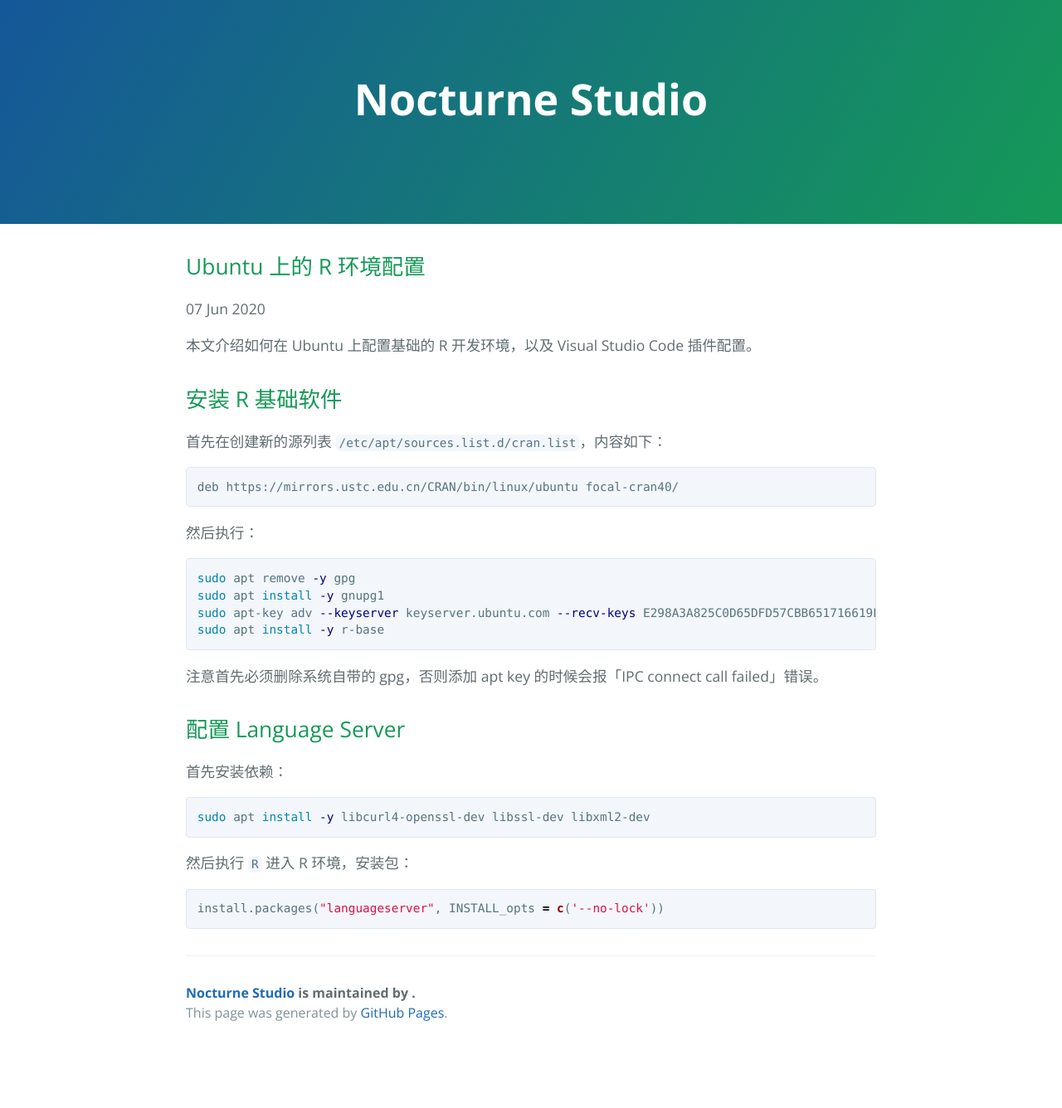
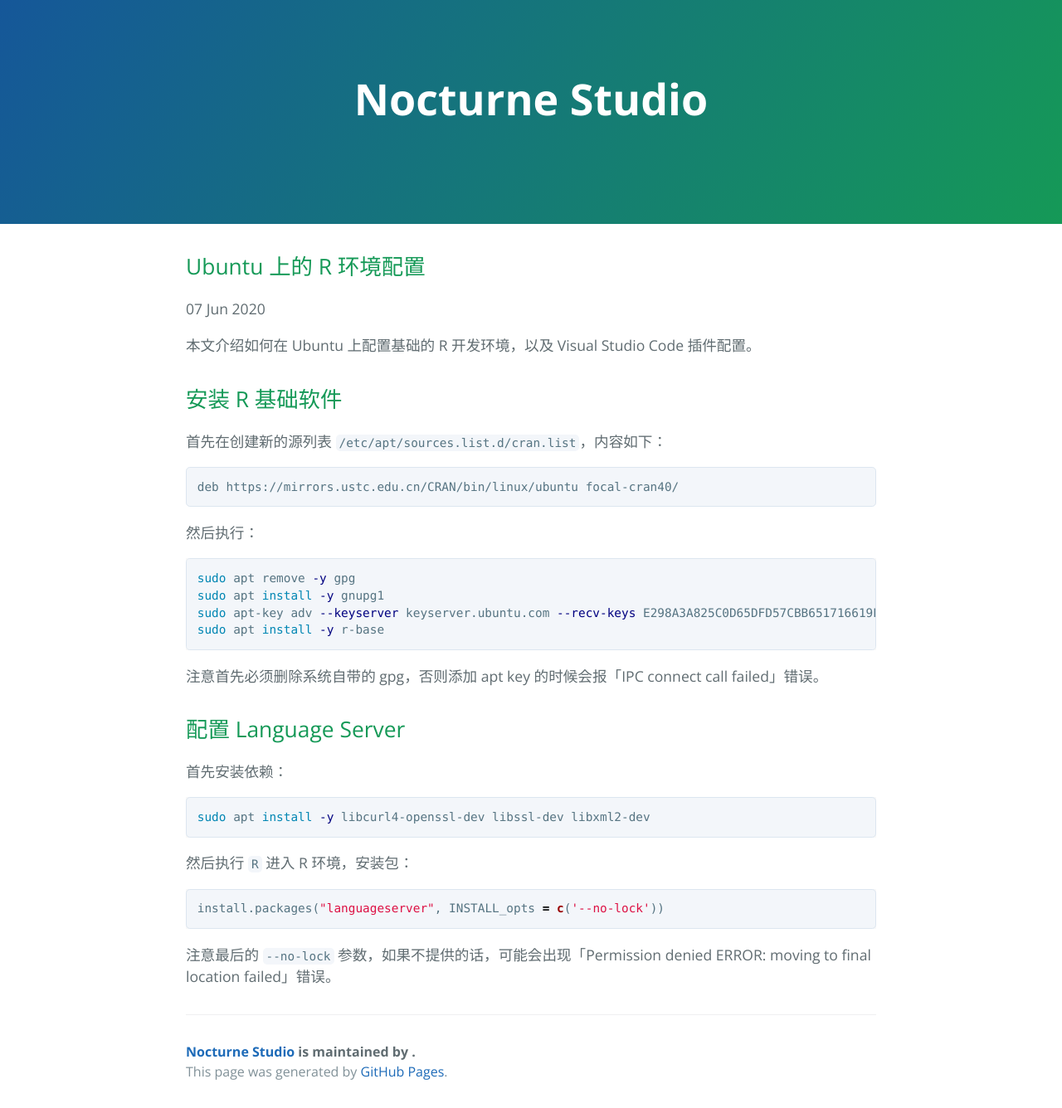
Before and after one commit to spadeq/spadeq.github.io, a Jekyll site: the page built from _posts/2020-06-07-r-environment-on-ubuntu.markdown, in a window 1280 px wide. Shown: the whole page at 83% size. Built offline with Jekyll 4.4.1, drawn with Linux system fonts in a browser that asks for light colours; before the commit the page ends 1265 px from its top, so only the background shows below that.

Commit message:
解释 no-lock 参数

````diff
--- a/_posts/2020-06-07-r-environment-on-ubuntu.markdown
+++ b/_posts/2020-06-07-r-environment-on-ubuntu.markdown
@@ -43,3 +43,5 @@ sudo apt install -y libcurl4-openssl-dev libssl-dev libxml2-dev
 ```r
 install.packages("languageserver", INSTALL_opts = c('--no-lock'))
 ```
+
+注意最后的 `--no-lock` 参数，如果不提供的话，可能会出现「Permission denied ERROR: moving to final location failed」错误。
````
